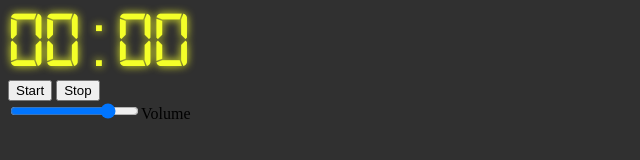
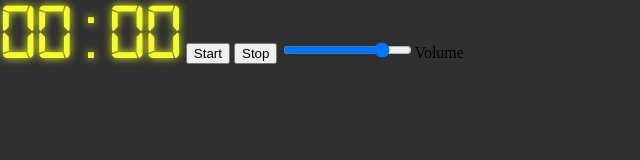
Before and after one commit to rodelrod/pomodoro-js, a website built with webpack: page public/index.html in a window 1280 px wide. Shown: the whole page, without its empty margins (0-640 px from the left). Built offline with nearby package versions, Linux system fonts and the light colour scheme.

Commit message:
2 column design.

```diff
--- a/public/css/main.css
+++ b/public/css/main.css
@@ -5,6 +5,15 @@
 
 body {
   background-color: hsla(0, 0%, 19%, 1.0);
+  margin: 0;
+}
+
+.column {
+  display: inline-block;
+}
+
+.countercol {
+  padding: 8;
 }
 
 .counter {
@@ -12,7 +21,7 @@ body {
   font-size: 60pt;
   /* The Digital7 font doesn't seem to have the right
    * metadata or whatever so we need to set the div
-   * height explicitely or it will be to short.
+   * height explicitely or it will be too short.
    */
   height: 72px;
   color: hsla(63,100%,58%,1);
--- a/public/index.html
+++ b/public/index.html
@@ -8,12 +8,16 @@
 <body>
   <audio id="alarm-sound" src="assets/alarm.mp3" preload="auto"></audio>
   <audio id="ticking-sound" src="assets/ticking.mp3" preload="auto"></audio>
-  <div class="counter">
-    <span id="minutes">00</span>:<span id="seconds">00</span>
+  <div class="column countercol">
+    <div class="counter">
+      <span id="minutes">00</span>:<span id="seconds">00</span>
+    </div>
   </div>
-  <div class="timer-control">
-    <button id="start-button">Start</button>
-    <button id="stop-button">Stop</button>
+  <div class="column">
+    <div class="timer-control">
+      <button id="start-button">Start</button>
+      <button id="stop-button">Stop</button>
+    </div>
   </div>
   <input id="volume-range" type="range" min="0" max="1" value="0.8" step="0.05"></input><span>Volume</span>
   <script type="text/javascript" src="bundle.js"></script>
```
